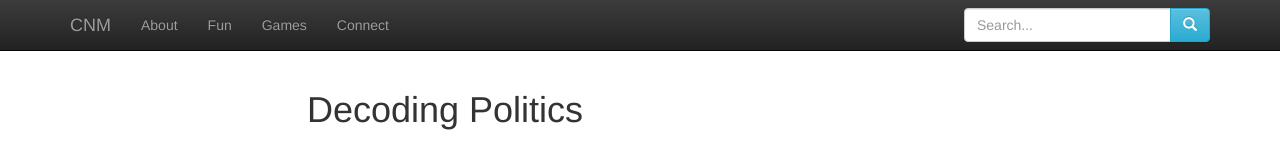
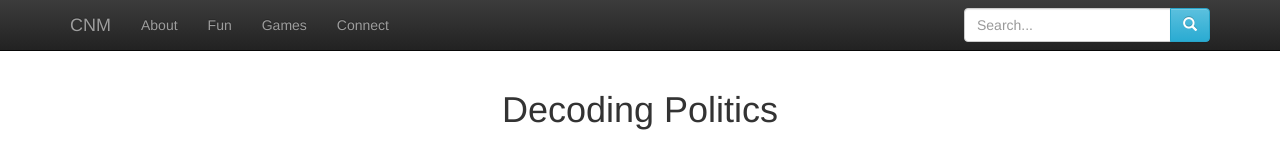
Before and after one commit to ChloMa/Code_first-CNM, a plain HTML site: page index.html in a window 1280 px wide. Shown: the top 166 px of the page. Drawn offline with nearby package versions, Linux system fonts and the light colour scheme.

Commit message:
corrected nav bar & tried to move h2 to centre

```diff
--- a/index.html
+++ b/index.html
@@ -51,17 +51,12 @@
 
       </div>
 
-    </nav>
+   </nav>
     </div>
 
   <div class='title text-center'>
   <div class='container'>
-    <div class='row'>
-      <div class='col-sm-8'>
           <h1>Decoding Politics</h1>
-      </div>
-      <div class='col-sm-4'>
-          <!--put an image here -->
       </div>
   </div>
 
```
